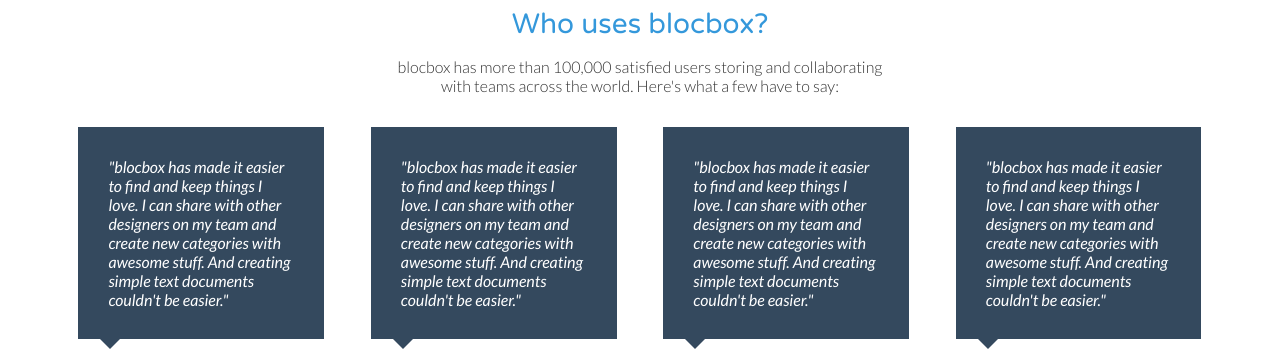
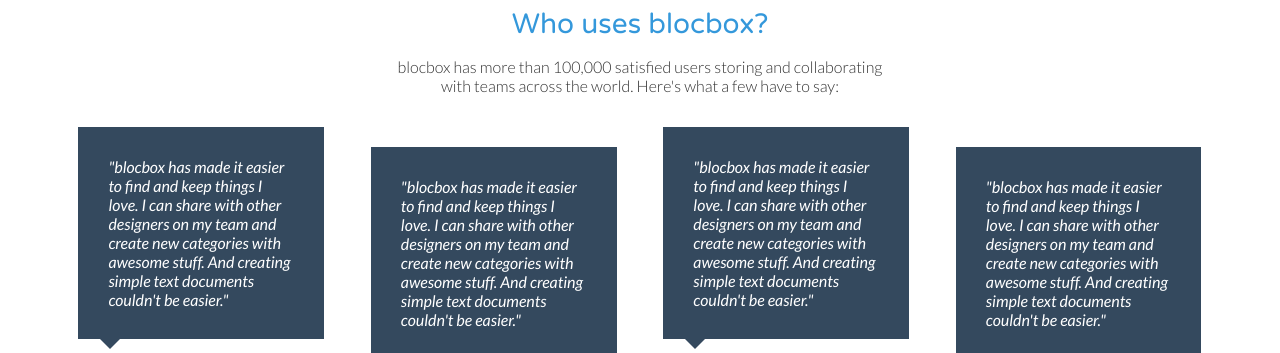
Before and after one commit to margopaige/Blocbox2, a plain HTML site: page index.html in a window 1280 px wide. Shown: the part 2130-2483 px from the top of the page. Drawn offline with Linux system fonts and the light colour scheme; files that its build step writes are made by us from their sources; grey boxes are pictures that could not be loaded.

Commit message:
Assignment-31-completed

```diff
--- a/css/style.css
+++ b/css/style.css
@@ -43,7 +43,13 @@
    min-height: 1px;
    margin:0 2% 20px;
  }
-
+ .one-fourth-lower {
+   width:96%;
+   float:left;
+   position:relative;
+   min-height: 1px;
+   margin: 20px 2% 20px;
+ }
  @media (min-width: 768px) {
    .container {
      width: 750px;
@@ -60,6 +66,9 @@
      width:29.33333%;
    }
    .one-fourth {
+     width:21%;
+   }
+   .one-fourth-lower {
      width:21%;
    }
  }
--- a/index.html
+++ b/index.html
@@ -124,7 +124,7 @@
        <img src="https://s3.amazonaws.com/uifaces/faces/twitter/jsa/128.jpg" alt="avatar">
        <p class="name"><strong>Stella B.</strong><br/>Freelance Designer, N. Dakota</p>
      </li>
-     <li class="one-fourth">
+     <li class="one-fourth-lower">
     <blockquote>"blocbox has made it easier to find and keep things I love. I can share with other designers on my team and create new categories with awesome stuff. And creating simple text documents couldn't be easier."
     </blockquote>
     <img src="https://s3.amazonaws.com/uifaces/faces/twitter/jsa/128.jpg" alt="avatar">
@@ -136,7 +136,7 @@
     <img src="https://s3.amazonaws.com/uifaces/faces/twitter/jsa/128.jpg" alt="avatar">
     <p class="name"><strong>Stella B.</strong><br/>Freelance Designer, N. Dakota</p>
   </li>
-  <li class="one-fourth">
+  <li class="one-fourth-lower">
     <blockquote>"blocbox has made it easier to find and keep things I love. I can share with other designers on my team and create new categories with awesome stuff. And creating simple text documents couldn't be easier."
     </blockquote>
     <img src="https://s3.amazonaws.com/uifaces/faces/twitter/jsa/128.jpg" alt="avatar">
```
